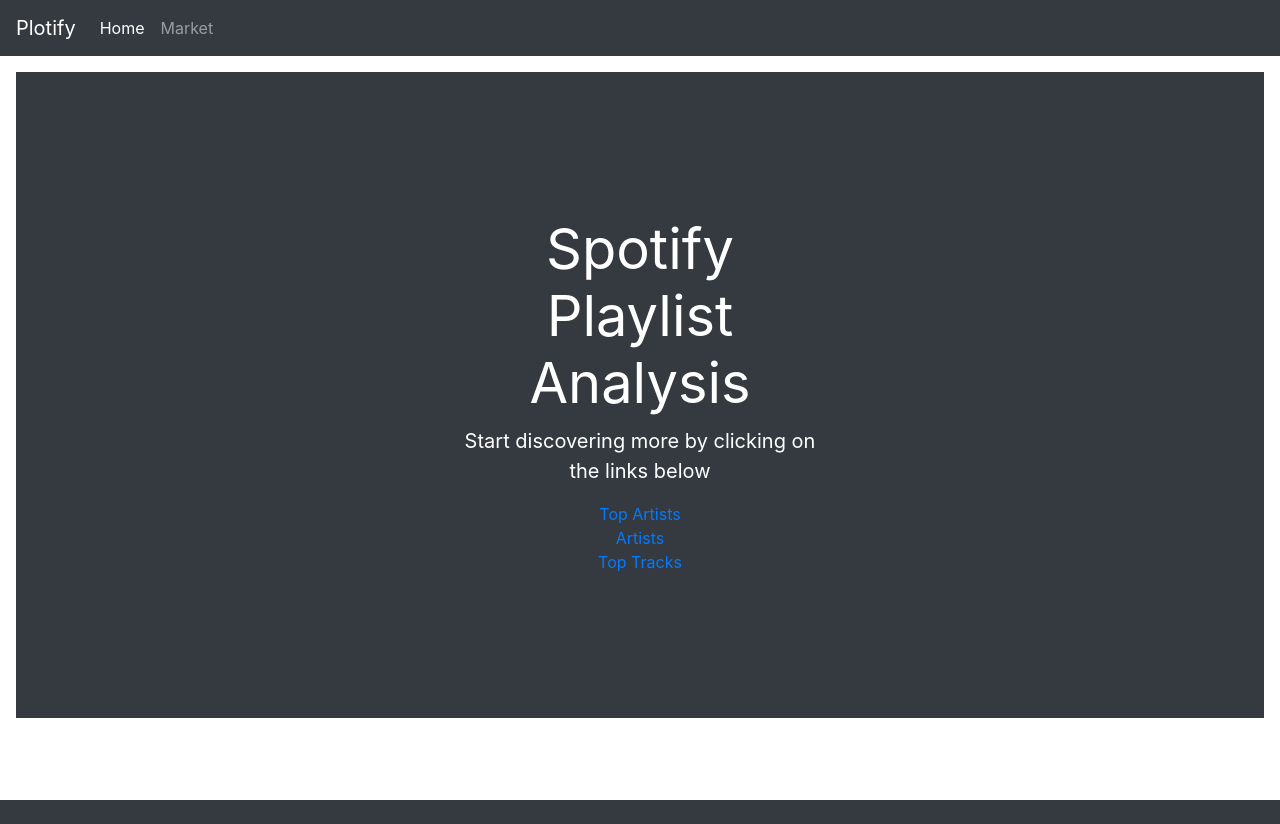
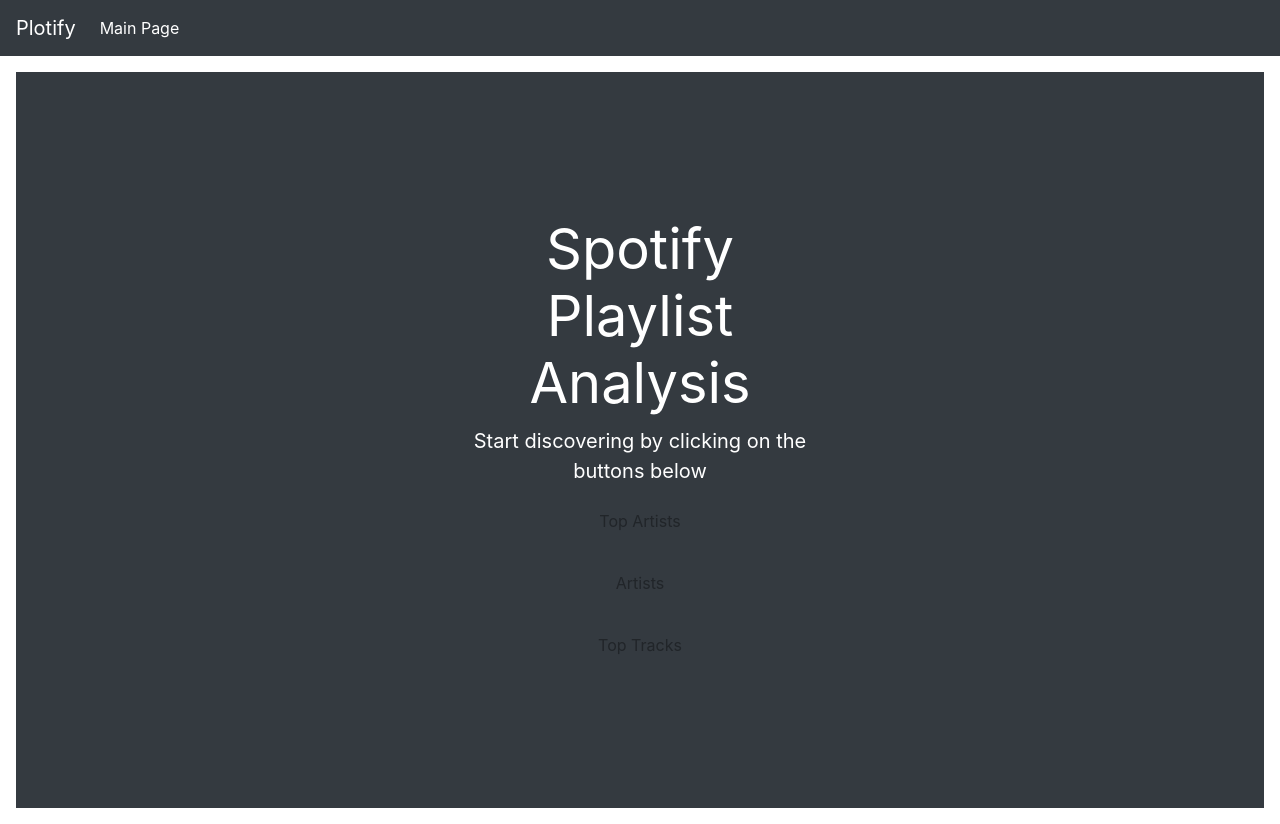
Before and after one commit to gha7all/splotify, a Flask app: page / in a window 1280 px wide. Before the commit the page ends 800 px from the top, so only its background shows below. Run offline with Flask 2, Linux system fonts and the light colour scheme; parts of the project's set-up code (start-up, migrations or seed data) failed here and were passed over; some libraries are stand-ins or nearby versions.

Commit message:
adds button

```diff
--- a/plotify/templates/base.html
+++ b/plotify/templates/base.html
@@ -6,6 +6,7 @@
       <meta name="viewport" content="width=device-width, initial-scale=1, shrink-to-fit=no">
       <!-- Bootstrap CSS -->
       <link rel="stylesheet" href="https://cdn.jsdelivr.net/npm/bootstrap@4.5.3/dist/css/bootstrap.min.css" integrity="sha384-TX8t27EcRE3e/ihU7zmQxVncDAy5uIKz4rEkgIXeMed4M0jlfIDPvg6uqKI2xXr2" crossorigin="anonymous">
+      <link rel="stylesheet" href="{{ url_for('static', filename='styles.css')}}">
       <title>
           {% block title %}
 
@@ -14,17 +15,14 @@
    </head>
    <body>
     <nav class="navbar navbar-expand-md navbar-dark bg-dark">
-      <a class="navbar-brand" href="#">Plotify</a>
+      <a class="navbar-brand" href="">Plotify</a>
       <button class="navbar-toggler" type="button" data-toggle="collapse" data-target="#navbarNav">
         <span class="navbar-toggler-icon"></span>
       </button>
       <div class="collapse navbar-collapse" id="navbarNav">
         <ul class="navbar-nav mr-auto">
             <li class="nav-item active">
-                <a class="nav-link" href="{{ url_for('index') }}">Home <span class="sr-only">(current)</span></a>
-            </li>
-            <li class="nav-item">
-                <a class="nav-link" href="{{ url_for('top_artists') }}">Market</a>
+                <a class="nav-link" href="{{ url_for('index') }}"> Main Page <span class="sr-only">(current)</span></a>
             </li>
         </ul>
       </div>
--- a/plotify/templates/index.html
+++ b/plotify/templates/index.html
@@ -9,10 +9,10 @@
     <div class="position-relative overflow-hidden p-3 p-md-5 m-md-3 text-center bg-dark" style="color:white">
         <div class="col-md-5 p-lg-5 mx-auto my-5">
             <h1 class="display-4 font-weight-normal">Spotify Playlist Analysis</h1>
-            <p class="lead font-weight-normal">Start discovering more by clicking on the links below</p>
-            <a href="top_artists">Top Artists</a></h2> <br>
-            <a href="artists">Artists</a></h2> <br>
-            <a href="top_tracks">Top Tracks</a></h2>
+            <p class="lead font-weight-normal">Start discovering by clicking on the buttons below</p>
+            <a href="top_artists" class="btn btn-xs link-btn" > Top Artists</a></h2> <br> <br>
+            <a href="artists" class="btn btn-xs link-btn" >Artists</a></h2> <br> <br>
+            <a href="top_tracks" class="btn btn-xs link-btn" >Top Tracks</a></h2>
         </div>
         <div class="product-device box-shadow d-none d-md-block"></div>
         <div class="product-device product-device-2 box-shadow d-none d-md-block"></div>
```
